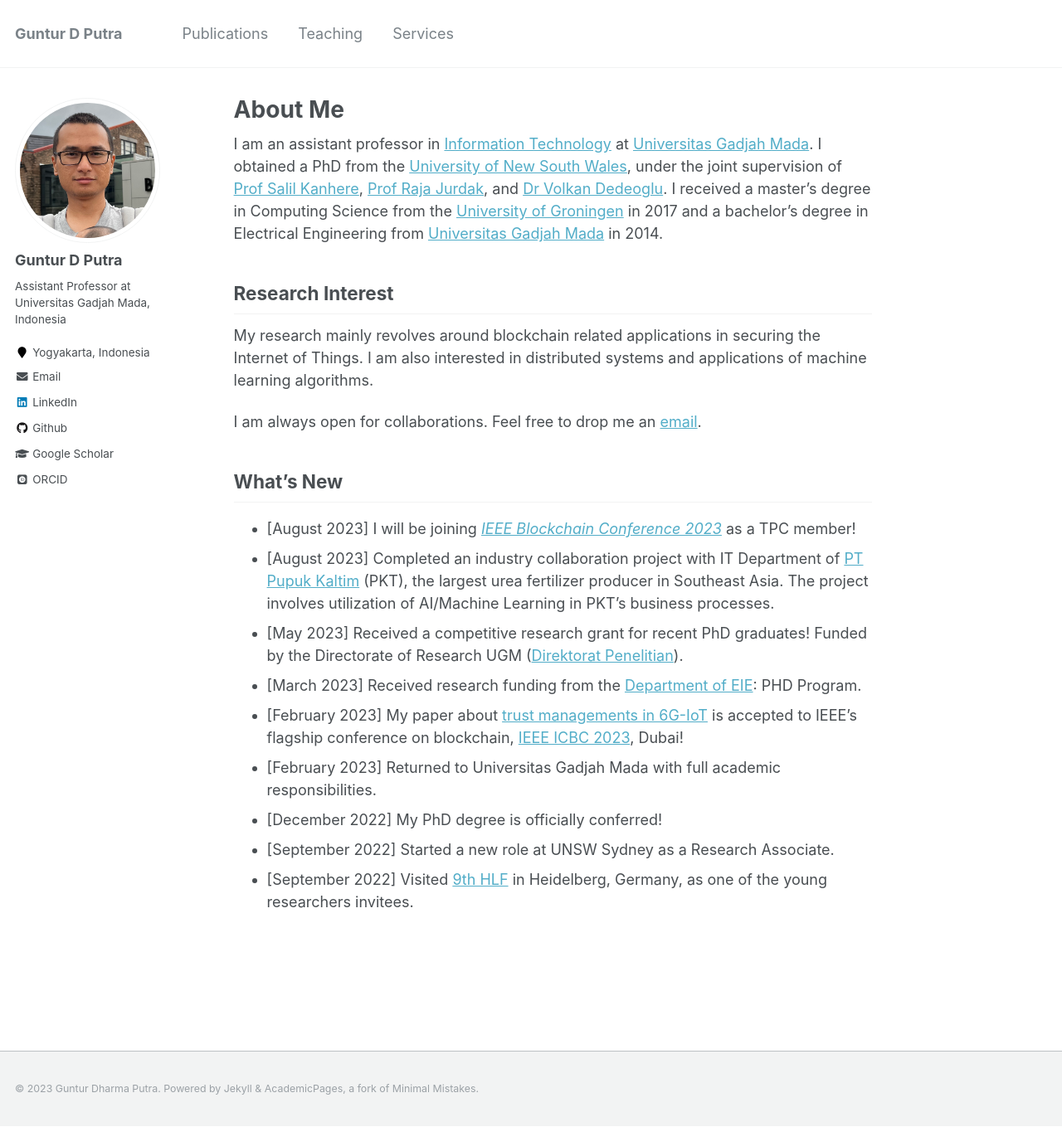
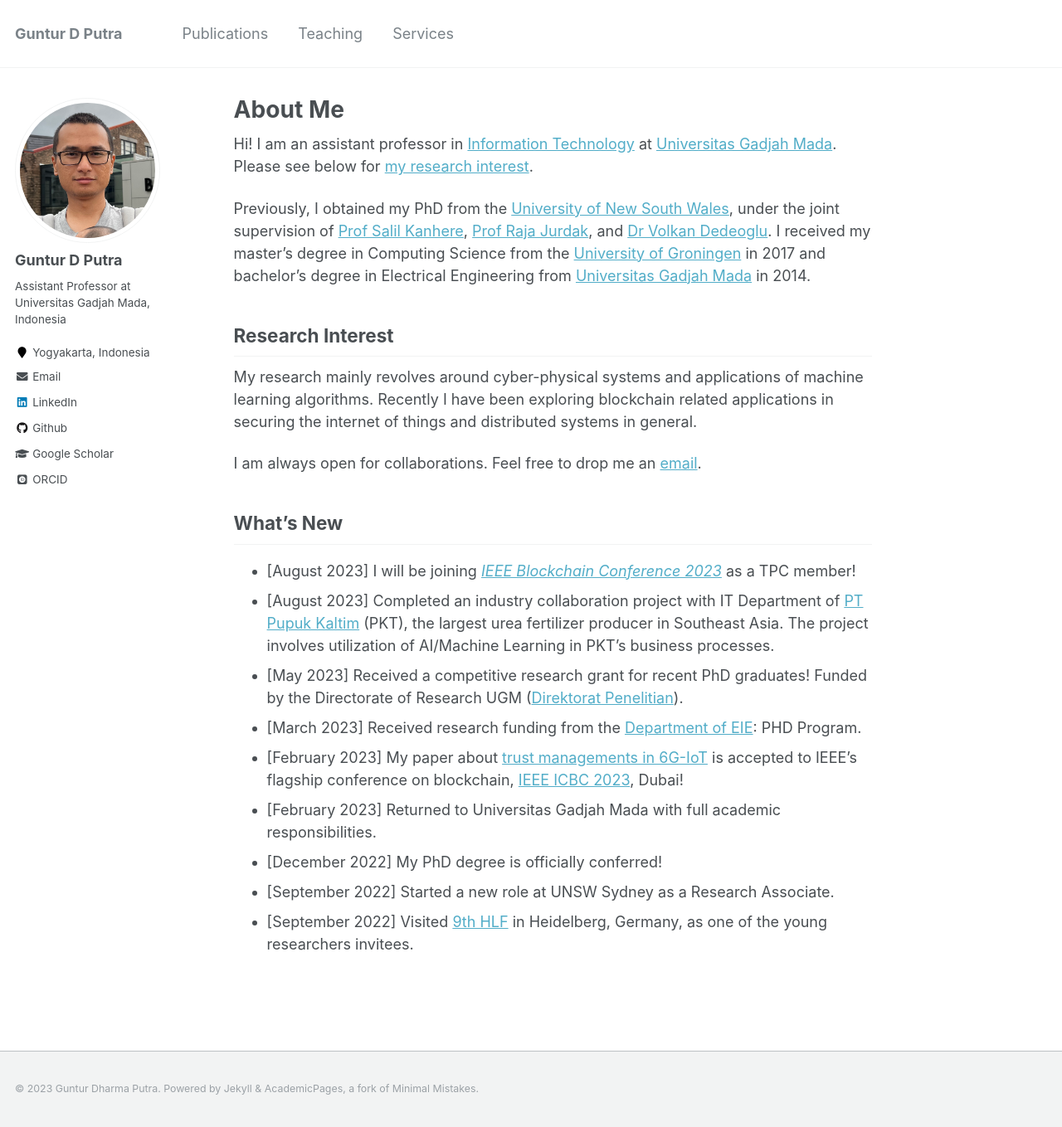
Before and after one commit to gdputra/gdputra.github.io, a Jekyll site: the page built from _pages/about.md, in a window 1280 px wide and 1359 px high. Shown: the whole window at 83% size. Built offline with Jekyll 4.4.1, drawn with Linux system fonts in a browser that asks for light colours; some web fonts are replaced.

Commit message:
Update about.md
With some changes in research area.

```diff
--- a/_pages/about.md
+++ b/_pages/about.md
@@ -8,11 +8,13 @@ redirect_from:
   - /about.html
 ---
 
-I am an assistant professor in [Information Technology](https://jteti.ugm.ac.id/) at [Universitas Gadjah Mada](https://ugm.ac.id/en). I obtained a PhD from the [University of New South Wales](https://www.unsw.edu.au/), under the joint supervision of [Prof Salil Kanhere](https://salilkanhere.net/), [Prof Raja Jurdak](http://jurdak.com/), and [Dr Volkan Dedeoglu](https://people.csiro.au/D/V/volkan-dedeoglu). I received a master's degree in Computing Science from the [University of Groningen](https://www.rug.nl/) in 2017 and a bachelor's degree in Electrical Engineering from [Universitas Gadjah Mada](https://ugm.ac.id/en) in 2014.
+Hi! I am an assistant professor in [Information Technology](https://jteti.ugm.ac.id/) at [Universitas Gadjah Mada](https://ugm.ac.id/en). Please see below for [my research interest](#research-interest).
+
+Previously, I obtained my PhD from the [University of New South Wales](https://www.unsw.edu.au/), under the joint supervision of [Prof Salil Kanhere](https://salilkanhere.net/), [Prof Raja Jurdak](http://jurdak.com/), and [Dr Volkan Dedeoglu](https://people.csiro.au/D/V/volkan-dedeoglu). I received my master's degree in Computing Science from the [University of Groningen](https://www.rug.nl/) in 2017 and bachelor's degree in Electrical Engineering from [Universitas Gadjah Mada](https://ugm.ac.id/en) in 2014.
 
 Research Interest
 -----------------
-My research mainly revolves around blockchain related applications in securing the Internet of Things. I am also interested in distributed systems and applications of machine learning algorithms.
+My research mainly revolves around cyber-physical systems and applications of machine learning algorithms. Recently I have been exploring blockchain related applications in securing the internet of things and distributed systems in general.
 
 I am always open for collaborations. Feel free to drop me an [email](mailto:gdputra@ugm.ac.id).
 
```
